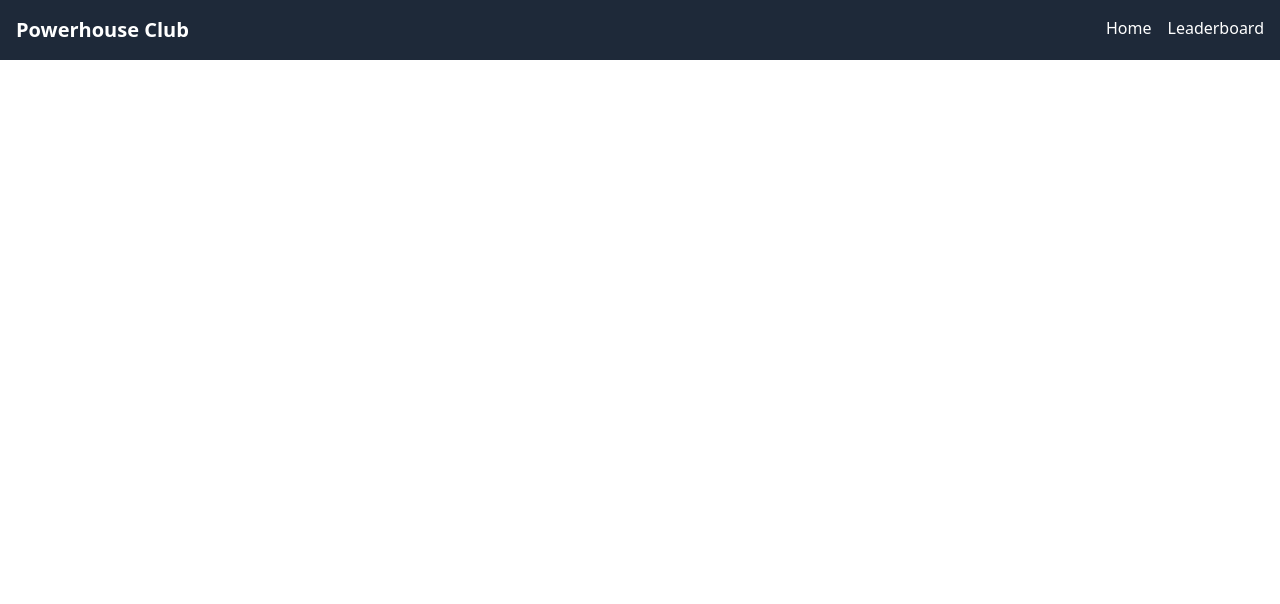
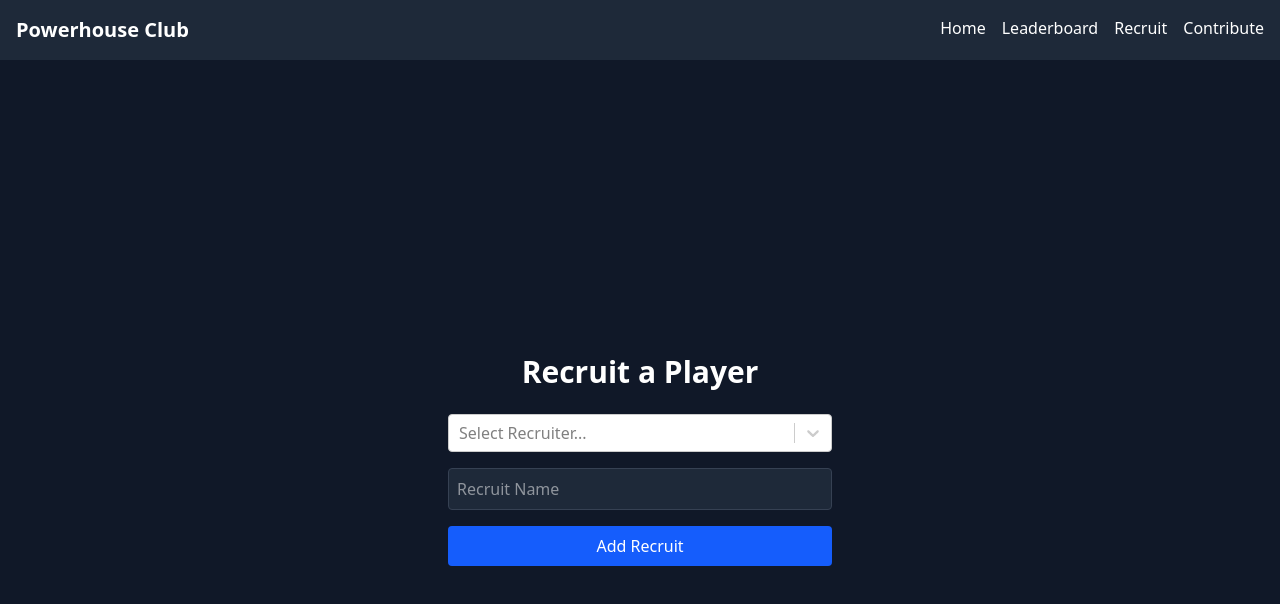
Before and after one commit to TheFakeHamma/guild-contributions, a React (Vite) app in the folder frontend/: page /recruitment in a window 1280 px wide. Shown: the top 604 px of the page. Built offline with nearby package versions, Linux system fonts and the light colour scheme; no server answers.

Commit message:
Fix all functions and pages in frontend

```diff
--- a/frontend/package.json
+++ b/frontend/package.json
@@ -15,6 +15,7 @@
     "react": "^19.0.0",
     "react-dom": "^19.0.0",
     "react-router-dom": "^7.2.0",
+    "react-select": "^5.10.0",
     "tailwindcss": "^4.0.9"
   },
   "devDependencies": {
--- a/frontend/src/App.tsx
+++ b/frontend/src/App.tsx
@@ -1,6 +1,8 @@
 import { BrowserRouter as Router, Routes, Route } from "react-router-dom";
 import Home from "./pages/Home";
 import Leaderboard from "./pages/Leaderboard";
+import Recruitment from "./pages/Recruitment";
+import Contribution from "./pages/Contribution";
 import Navbar from "./components/Navbar";
 
 function App() {
@@ -10,6 +12,8 @@ function App() {
       <Routes>
         <Route path="/" element={<Home />} />
         <Route path="/leaderboard" element={<Leaderboard />} />
+        <Route path="/recruitment" element={<Recruitment />} />
+        <Route path="/contribution" element={<Contribution />} />
       </Routes>
     </Router>
   );
--- a/frontend/src/components/Navbar.tsx
+++ b/frontend/src/components/Navbar.tsx
@@ -7,6 +7,8 @@ function Navbar() {
       <div className="space-x-4">
         <Link to="/">Home</Link>
         <Link to="/leaderboard">Leaderboard</Link>
+        <Link to="/recruitment">Recruit</Link>
+        <Link to="/contribution">Contribute</Link>
       </div>
     </nav>
   );
--- /dev/null
+++ b/frontend/src/pages/Contribution.tsx
@@ -0,0 +1,90 @@
+/* eslint-disable @typescript-eslint/no-unused-vars */
+import { useState, useEffect } from "react";
+import axios from "axios";
+import Select from "react-select";
+import contributionData from "../data/contributions.json";
+import { User, ContributionItem } from "../types";
+
+const API_URL = import.meta.env.VITE_API_URL;
+
+function Contribution() {
+  const [users, setUsers] = useState<{ value: number; label: string }[]>([]);
+  const [selectedUser, setSelectedUser] = useState<{
+    value: number;
+    label: string;
+  } | null>(null);
+  const [selectedItem, setSelectedItem] = useState<ContributionItem | null>(
+    null
+  );
+  const [message, setMessage] = useState("");
+
+  useEffect(() => {
+    axios.get<User[]>(`${API_URL}/users/all`).then((response) => {
+      setUsers(
+        response.data.map((user) => ({ value: user.id, label: user.username }))
+      );
+    });
+  }, []);
+
+  const items: ContributionItem[] = contributionData.map((item) => ({
+    value: item.name,
+    label: `${item.name} (+${item.points} points)`,
+    points: item.points,
+  }));
+
+  const handleContribution = async (e: React.FormEvent) => {
+    e.preventDefault();
+    if (!selectedUser || !selectedItem) {
+      setMessage("❌ Please select a user and an item.");
+      return;
+    }
+
+    try {
+      const response = await axios.post(`${API_URL}/contributions/contribute`, {
+        user_id: selectedUser.value,
+        item_name: selectedItem.value,
+        quantity: 5,
+        points_awarded: selectedItem.points,
+      });
+      setMessage(`✅ ${response.data.item_name} contributed!`);
+    } catch (error) {
+      setMessage("❌ Error adding contribution");
+    }
+  };
+
+  return (
+    <div className="flex flex-col items-center justify-center min-h-screen bg-gray-900 text-white">
+      <h1 className="text-3xl font-bold">Submit Contribution</h1>
+      <form
+        onSubmit={handleContribution}
+        className="flex flex-col gap-4 mt-6 w-96"
+      >
+        <Select
+          options={users}
+          value={selectedUser}
+          onChange={setSelectedUser}
+          placeholder="Select User..."
+          isSearchable
+          className="text-black"
+        />
+        <Select
+          options={items}
+          value={selectedItem}
+          onChange={(selected) => setSelectedItem(selected as ContributionItem)}
+          placeholder="Select Item..."
+          isSearchable
+          className="text-black"
+        />
+        <button
+          type="submit"
+          className="p-2 bg-green-600 rounded hover:bg-green-700"
+        >
+          Submit Contribution
+        </button>
+      </form>
+      {message && <p className="mt-4">{message}</p>}
+    </div>
+  );
+}
+
+export default Contribution;
--- /dev/null
+++ b/frontend/src/pages/Recruitment.tsx
@@ -0,0 +1,76 @@
+/* eslint-disable @typescript-eslint/no-unused-vars */
+import { useState, useEffect } from "react";
+import axios from "axios";
+import Select from "react-select";
+import { User } from "../types";
+
+const API_URL = import.meta.env.VITE_API_URL;
+
+function Recruitment() {
+  const [recruitName, setRecruitName] = useState("");
+  const [users, setUsers] = useState<{ value: number; label: string }[]>([]);
+  const [selectedUser, setSelectedUser] = useState<{
+    value: number;
+    label: string;
+  } | null>(null);
+  const [message, setMessage] = useState("");
+
+  useEffect(() => {
+    axios.get<User[]>(`${API_URL}/users/all`).then((response) => {
+      setUsers(
+        response.data.map((user) => ({ value: user.id, label: user.username }))
+      );
+    });
+  }, []);
+
+  const handleRecruit = async (e: React.FormEvent) => {
+    e.preventDefault();
+    if (!selectedUser) {
+      setMessage("❌ Please select a recruiter.");
+      return;
+    }
+
+    try {
+      const response = await axios.post(`${API_URL}/recruitments/recruit`, {
+        recruiter_id: selectedUser.value,
+        recruit_name: recruitName,
+      });
+      setMessage(`✅ Recruit ${response.data.recruit_name} added!`);
+    } catch (error) {
+      setMessage("❌ Error adding recruit");
+    }
+  };
+
+  return (
+    <div className="flex flex-col items-center justify-center min-h-screen bg-gray-900 text-white">
+      <h1 className="text-3xl font-bold">Recruit a Player</h1>
+      <form onSubmit={handleRecruit} className="flex flex-col gap-4 mt-6 w-96">
+        <Select
+          options={users}
+          value={selectedUser}
+          onChange={setSelectedUser}
+          placeholder="Select Recruiter..."
+          isSearchable
+          className="text-black"
+        />
+        <input
+          type="text"
+          placeholder="Recruit Name"
+          value={recruitName}
+          onChange={(e) => setRecruitName(e.target.value)}
+          required
+          className="p-2 bg-gray-800 border border-gray-700 rounded"
+        />
+        <button
+          type="submit"
+          className="p-2 bg-blue-600 rounded hover:bg-blue-700"
+        >
+          Add Recruit
+        </button>
+      </form>
+      {message && <p className="mt-4">{message}</p>}
+    </div>
+  );
+}
+
+export default Recruitment;
--- /dev/null
+++ b/frontend/src/pages/Register.tsx
@@ -0,0 +1,57 @@
+/* eslint-disable @typescript-eslint/no-unused-vars */
+import { useState } from "react";
+import axios from "axios";
+
+const API_URL = import.meta.env.VITE_API_URL;
+
+function Register() {
+  const [username, setUsername] = useState("");
+  const [discordId, setDiscordId] = useState("");
+  const [message, setMessage] = useState("");
+
+  const handleRegister = async (e: React.FormEvent) => {
+    e.preventDefault();
+    try {
+      const response = await axios.post(`${API_URL}/users/register`, {
+        username,
+        discord_id: discordId,
+      });
+      setMessage(`✅ User ${response.data.username} registered successfully!`);
+    } catch (error) {
+      setMessage("❌ Error registering user");
+    }
+  };
+
+  return (
+    <div className="flex flex-col items-center justify-center min-h-screen bg-gray-900 text-white">
+      <h1 className="text-3xl font-bold">Register New User</h1>
+      <form onSubmit={handleRegister} className="flex flex-col gap-4 mt-6">
+        <input
+          type="text"
+          placeholder="Username"
+          value={username}
+          onChange={(e) => setUsername(e.target.value)}
+          required
+          className="p-2 bg-gray-800 border border-gray-700 rounded"
+        />
+        <input
+          type="text"
+          placeholder="Discord ID"
+          value={discordId}
+          onChange={(e) => setDiscordId(e.target.value)}
+          required
+          className="p-2 bg-gray-800 border border-gray-700 rounded"
+        />
+        <button
+          type="submit"
+          className="p-2 bg-blue-600 rounded hover:bg-blue-700"
+        >
+          Register
+        </button>
+      </form>
+      {message && <p className="mt-4">{message}</p>}
+    </div>
+  );
+}
+
+export default Register;
--- /dev/null
+++ b/frontend/src/types.ts
@@ -0,0 +1,10 @@
+export interface User {
+  id: number;
+  username: string;
+}
+
+export interface ContributionItem {
+  value: string;
+  label: string;
+  points: number;
+}
```
Also changed, not shown: 1 other file (tests, documents, lock files or other folders).
